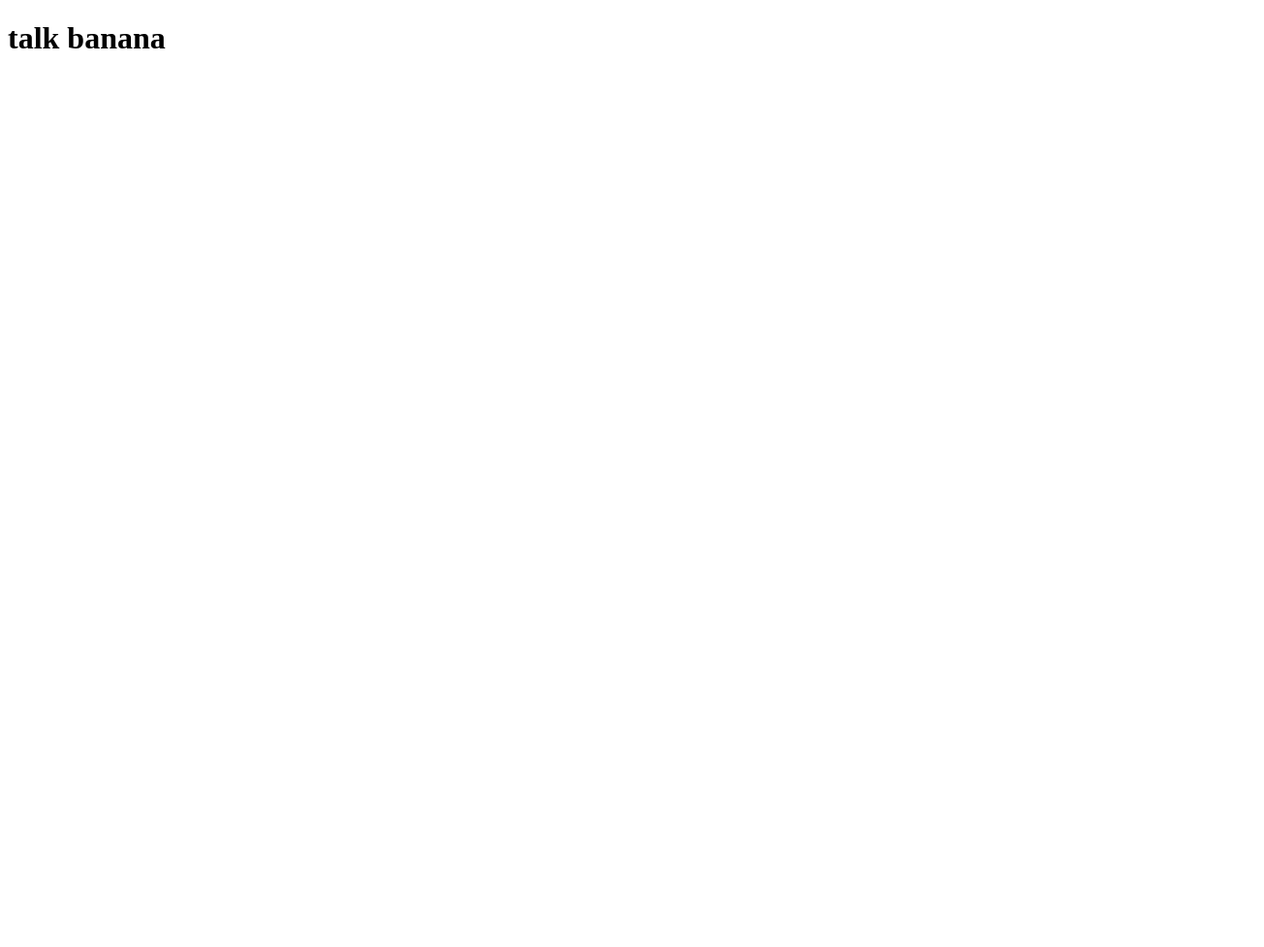
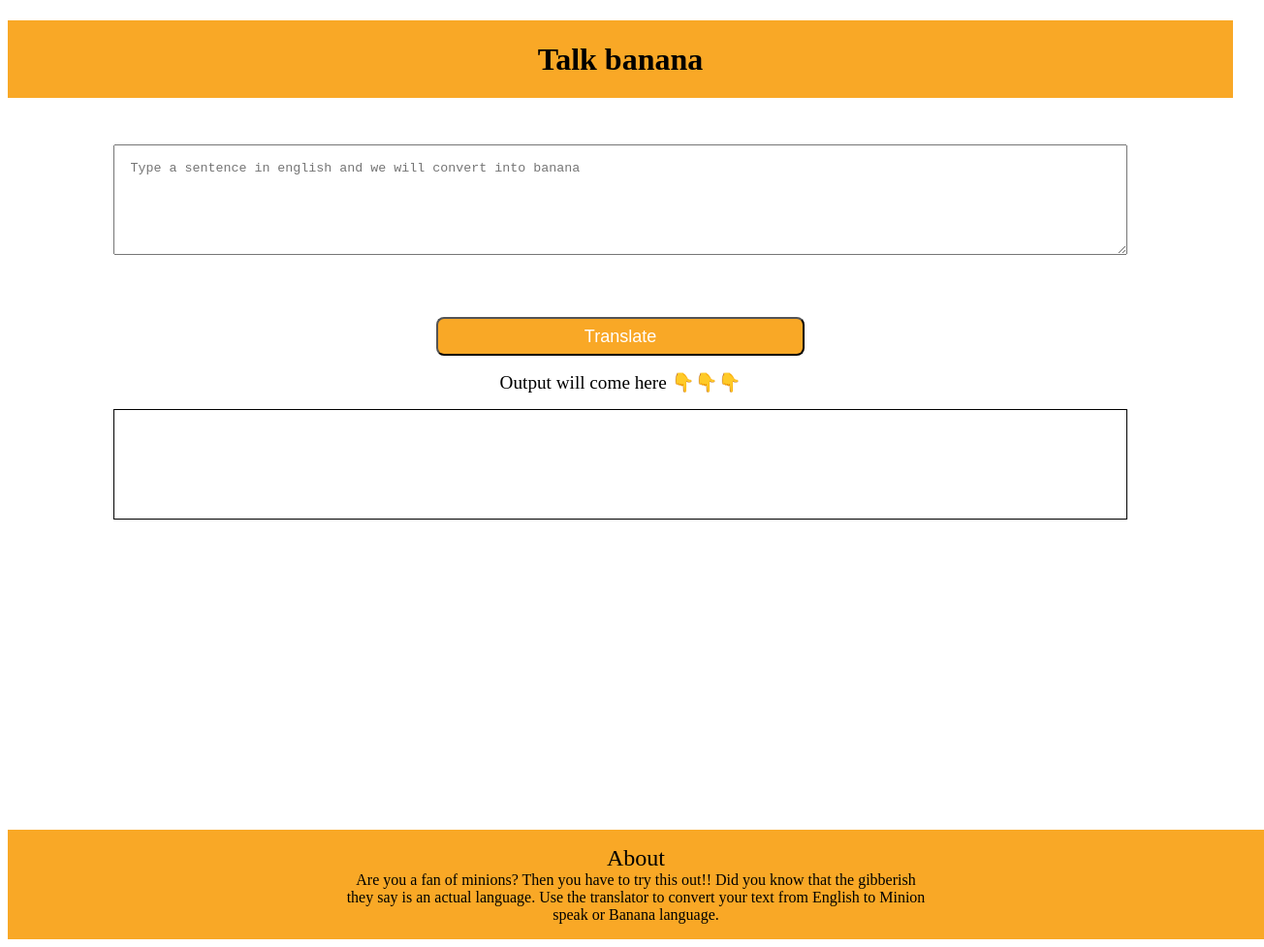
Before and after one commit to manzit-sai/banana-speak, a plain HTML site: page index.html in a window 1280 px wide. Shown: the whole page at 97% size, 1304 px wide, since content can reach past the window. Before the commit the page ends 800 px from the top, so only its background shows below. Drawn offline with Linux system fonts and the light colour scheme.

Commit message:
Full project

```diff
--- /dev/null
+++ b/app.js
@@ -0,0 +1,27 @@
+var btnTranslate=document.querySelector("#btn-translate");
+var txtInput=document.querySelector("#txt-input");
+var outputDiv=document.querySelector("#output");
+
+var serverUrl="https://api.funtranslations.com/translate/minion.json";
+
+function getTranslationUrl (input){
+    return serverUrl+"?text="+input;
+}
+
+function errorHandler(error){
+    console.log("error occured",error);
+    alert("Something wrong with server!!please try again after some time")
+
+}
+
+function clickhandler(){
+    var inputText=txtInput.value;
+    fetch(getTranslationUrl(inputText)).then(response=>response.json())
+    .then(json=>{
+        var translateText=json.contents.translated;
+        outputDiv.innerText=translateText;
+    })
+    .catch(errorHandler);
+}
+
+btnTranslate.addEventListener("click",clickhandler);
--- /dev/null
+++ b/index.css
@@ -0,0 +1,60 @@
+   :root{
+    --primary-color:#F9A826;
+
+
+    }
+
+
+    h1{
+        background-color:var(--primary-color);
+        text-align: center;
+        line-height: 5rem;
+    }
+        textarea{
+            width:80%;
+            height: 10vh;
+            display: block;
+            padding: 1rem;
+
+            margin: 3rem auto;
+        }
+        #output{
+            border: 1px solid black;
+            height: 10vh;
+            width:80%;
+            margin:1rem;
+            padding:1rem;
+            margin: 1rem auto;
+            margin-bottom: 20rem;
+        }
+
+     .wrapper{
+         text-align: center;
+     }
+    #btn-translate{
+    background-color:var(--primary-color);
+    border-radius: 0.5rem;
+    color:white;
+    width: 30%;
+    height: 5vh;
+    cursor: pointer;
+    margin: 1rem auto;
+    font-size: large;
+
+
+
+}
+
+footer {
+    position: relative;
+    bottom: 0;
+    width: 100%;
+    padding: 1rem;
+    background-color:var(--primary-color);
+    text-align: center;
+}
+
+footer p {
+    max-width: 600px;
+    margin: auto;
+}
--- a/index.html
+++ b/index.html
@@ -4,8 +4,27 @@
     <meta charset="UTF-8">
     <meta name="viewport" content="width=device-width, initial-scale=1.0">
     <title>banana speak</title>
+   <link rel="stylesheet" href="index.css">
 </head>
 <body>
-    <h1>talk banana</h1>
+
+
+    <h1>Talk banana</h1>
+    <textarea id="txt-input" placeholder="Type a sentence in english and we will convert into banana"></textarea>
+    <div class="wrapper">
+        <button id="btn-translate">Translate</button>
+    </div>
+
+    <div style="font-size: larger; text-align: center;">Output will come here 👇👇👇</div>
+    <div id="output"></div>
+
+
+    <footer>
+        <div style="font-size: x-large;">About</div>
+        <p>Are you a fan of minions? Then you have to try this out!! Did you know that the gibberish they say is an actual language. Use the translator
+            to convert your text from English to Minion speak or Banana language.</p>
+    </footer>
+
+    <script src="app.js" type="text/javascript"></script>
 </body>
 </html>
```
Also changed, not shown: images/minion.jpeg (added).
